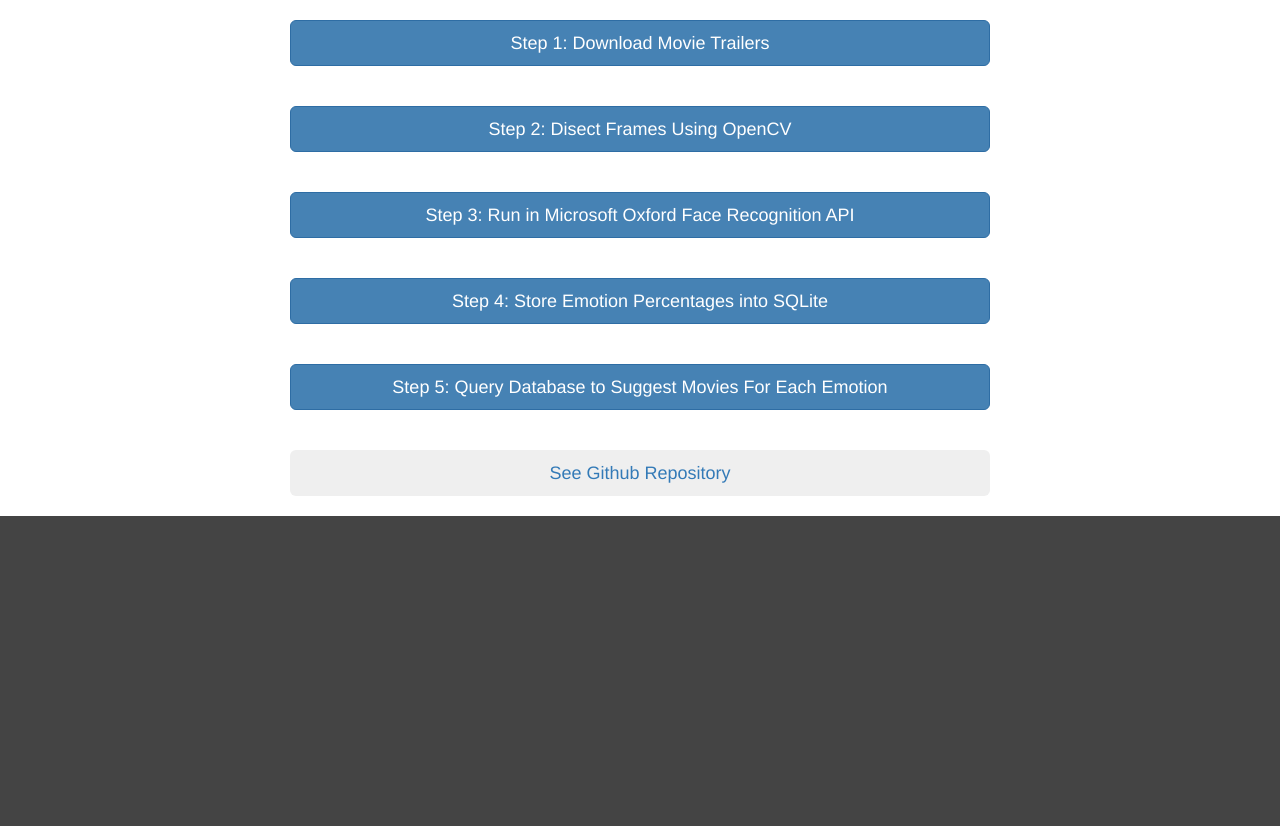
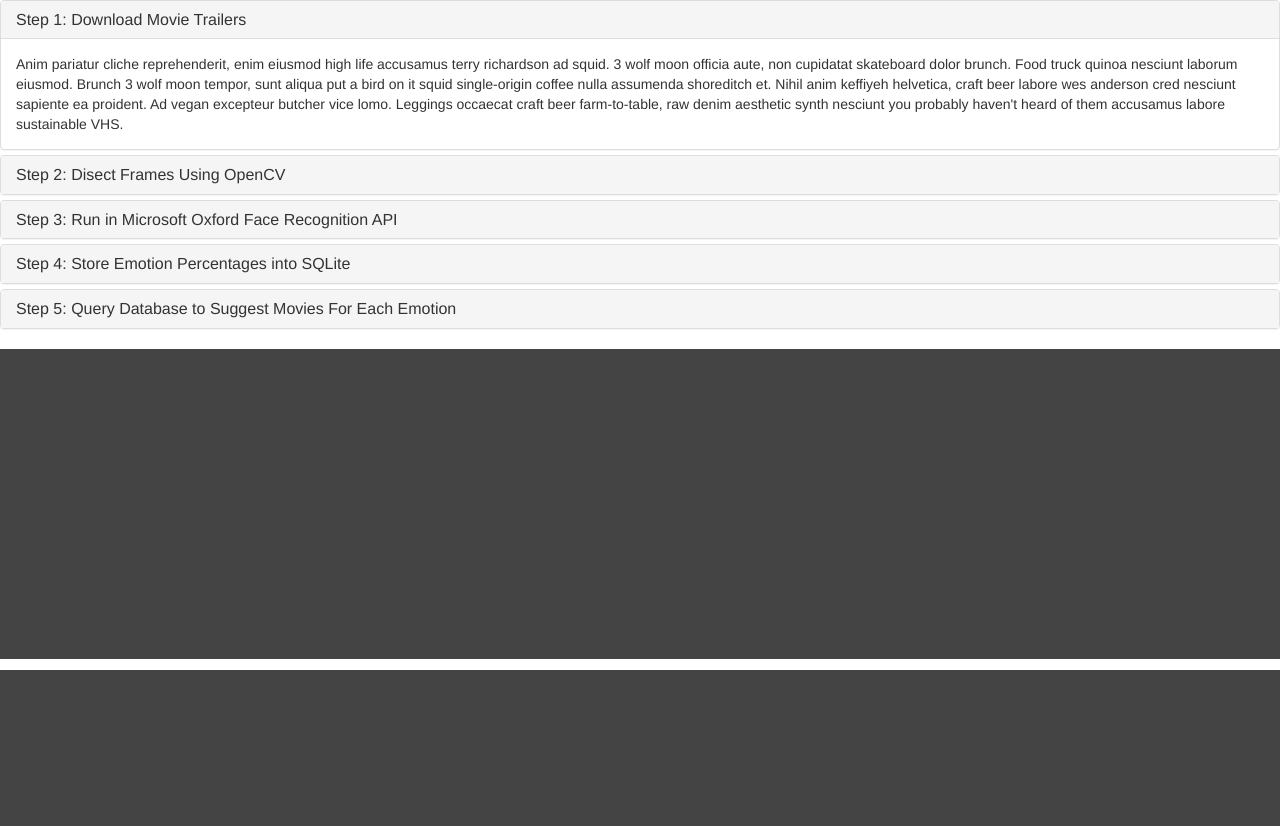
Before and after one commit to ashleyredzko/Comma, a Flask app: page /about in a window 1280 px wide. Shown: the part 130-956 px from the top of the page. After the commit the page ends 800 px from the top, so only its background shows below. Run offline with Flask 2, Linux system fonts and the light colour scheme; some libraries are stand-ins or nearby versions.

Commit message:
Update about and demo page

```diff
--- a/templates/about.html
+++ b/templates/about.html
@@ -26,25 +26,75 @@
       </ul>
     </div>
   </header>
-  <div align = "center">
-<div class="container-fluid">
-<div class="row-fluid">
-<button type="button" class="btn btn-primary btn-lg">Step 1: Download Movie Trailers</button>
+
+<div class="panel-group" id="accordion" role="tablist" aria-multiselectable="true">
+  <div class="panel panel-default">
+    <div class="panel-heading" role="tab" id="headingOne">
+      <h4 class="panel-title">
+        <a role="button" data-toggle="collapse" data-parent="#accordion" href="#collapseOne" aria-expanded="true" aria-controls="collapseOne">
+          Step 1: Download Movie Trailers
+        </a>
+      </h4>
     </div>
-<div class="row-fluid">
-<button type="button" class="btn btn-primary btn-lg">Step 2: Disect Frames Using OpenCV</button>
+    <div id="collapseOne" class="panel-collapse collapse in" role="tabpanel" aria-labelledby="headingOne">
+      <div class="panel-body">
+        Anim pariatur cliche reprehenderit, enim eiusmod high life accusamus terry richardson ad squid. 3 wolf moon officia aute, non cupidatat skateboard dolor brunch. Food truck quinoa nesciunt laborum eiusmod. Brunch 3 wolf moon tempor, sunt aliqua put a bird on it squid single-origin coffee nulla assumenda shoreditch et. Nihil anim keffiyeh helvetica, craft beer labore wes anderson cred nesciunt sapiente ea proident. Ad vegan excepteur butcher vice lomo. Leggings occaecat craft beer farm-to-table, raw denim aesthetic synth nesciunt you probably haven't heard of them accusamus labore sustainable VHS.
       </div>
-<div class="row-fluid">
-<button type="button" class="btn btn-primary btn-lg">Step 3: Run in Microsoft Oxford Face Recognition API</button>
     </div>
-<div class="row-fluid">
-<button type="button" class="btn btn-primary btn-lg">Step 4: Store Emotion Percentages into SQLite</button>
   </div>
-<div class="row-fluid">
-<button type="button" class="btn btn-primary btn-lg">Step 5: Query Database to Suggest Movies For Each Emotion</button>
+  <div class="panel panel-default">
+    <div class="panel-heading" role="tab" id="headingTwo">
+      <h4 class="panel-title">
+        <a class="collapsed" role="button" data-toggle="collapse" data-parent="#accordion" href="#collapseTwo" aria-expanded="false" aria-controls="collapseTwo">
+          Step 2: Disect Frames Using OpenCV
+        </a>
+      </h4>
     </div>
-<div class="row-fluid">
-<button type="button" class="btn btn-primary-outline btn-lg"><a href="https://github.com/tredzko/Comma">See Github Repository</a></button>
+    <div id="collapseTwo" class="panel-collapse collapse" role="tabpanel" aria-labelledby="headingTwo">
+      <div class="panel-body">
+        Anim pariatur cliche reprehenderit, enim eiusmod high life accusamus terry richardson ad squid. 3 wolf moon officia aute, non cupidatat skateboard dolor brunch. Food truck quinoa nesciunt laborum eiusmod. Brunch 3 wolf moon tempor, sunt aliqua put a bird on it squid single-origin coffee nulla assumenda shoreditch et. Nihil anim keffiyeh helvetica, craft beer labore wes anderson cred nesciunt sapiente ea proident. Ad vegan excepteur butcher vice lomo. Leggings occaecat craft beer farm-to-table, raw denim aesthetic synth nesciunt you probably haven't heard of them accusamus labore sustainable VHS.
+      </div>
+    </div>
+  </div>
+  <div class="panel panel-default">
+    <div class="panel-heading" role="tab" id="headingThree">
+      <h4 class="panel-title">
+        <a class="collapsed" role="button" data-toggle="collapse" data-parent="#accordion" href="#collapseThree" aria-expanded="false" aria-controls="collapseThree">
+          Step 3: Run in Microsoft Oxford Face Recognition API
+        </a>
+      </h4>
+    </div>
+    <div id="collapseThree" class="panel-collapse collapse" role="tabpanel" aria-labelledby="headingThree">
+      <div class="panel-body">
+        Anim pariatur cliche reprehenderit, enim eiusmod high life accusamus terry richardson ad squid. 3 wolf moon officia aute, non cupidatat skateboard dolor brunch. Food truck quinoa nesciunt laborum eiusmod. Brunch 3 wolf moon tempor, sunt aliqua put a bird on it squid single-origin coffee nulla assumenda shoreditch et. Nihil anim keffiyeh helvetica, craft beer labore wes anderson cred nesciunt sapiente ea proident. Ad vegan excepteur butcher vice lomo. Leggings occaecat craft beer farm-to-table, raw denim aesthetic synth nesciunt you probably haven't heard of them accusamus labore sustainable VHS.
+      </div>
+    </div>
+  </div>
+  <div class="panel panel-default">
+    <div class="panel-heading" role="tab" id="headingFour">
+      <h4 class="panel-title">
+        <a class="collapsed" role="button" data-toggle="collapse" data-parent="#accordion" href="#collapseFour" aria-expanded="false" aria-controls="collapseFour">
+          Step 4: Store Emotion Percentages into SQLite
+        </a>
+      </h4>
+    </div>
+    <div id="collapseFour" class="panel-collapse collapse" role="tabpanel" aria-labelledby="headingFour">
+      <div class="panel-body">
+        Anim pariatur cliche reprehenderit, enim eiusmod high life accusamus terry richardson ad squid. 3 wolf moon officia aute, non cupidatat skateboard dolor brunch. Food truck quinoa nesciunt laborum eiusmod. Brunch 3 wolf moon tempor, sunt aliqua put a bird on it squid single-origin coffee nulla assumenda shoreditch et. Nihil anim keffiyeh helvetica, craft beer labore wes anderson cred nesciunt sapiente ea proident. Ad vegan excepteur butcher vice lomo. Leggings occaecat craft beer farm-to-table, raw denim aesthetic synth nesciunt you probably haven't heard of them accusamus labore sustainable VHS.
+      </div>
+    </div>
+  </div>
+  <div class="panel panel-default">
+    <div class="panel-heading" role="tab" id="headingFive">
+      <h4 class="panel-title">
+        <a class="collapsed" role="button" data-toggle="collapse" data-parent="#accordion" href="#collapseFive" aria-expanded="false" aria-controls="collapseFive">
+          Step 5: Query Database to Suggest Movies For Each Emotion
+        </a>
+      </h4>
+    </div>
+    <div id="collapseFive" class="panel-collapse collapse" role="tabpanel" aria-labelledby="headingFive">
+      <div class="panel-body">
+        Anim pariatur cliche reprehenderit, enim eiusmod high life accusamus terry richardson ad squid. 3 wolf moon officia aute, non cupidatat skateboard dolor brunch. Food truck quinoa nesciunt laborum eiusmod. Brunch 3 wolf moon tempor, sunt aliqua put a bird on it squid single-origin coffee nulla assumenda shoreditch et. Nihil anim keffiyeh helvetica, craft beer labore wes anderson cred nesciunt sapiente ea proident. Ad vegan excepteur butcher vice lomo. Leggings occaecat craft beer farm-to-table, raw denim aesthetic synth nesciunt you probably haven't heard of them accusamus labore sustainable VHS.
       </div>
     </div>
   </div>
```
Also changed, not shown: templates/demo.html (+17 -19 lines). Lines whose indentation alone changed are shown as unchanged.
